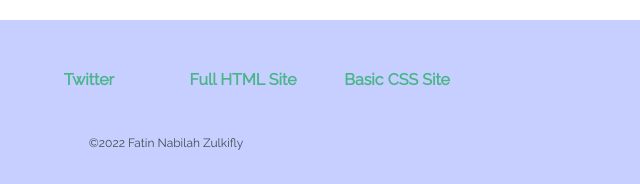
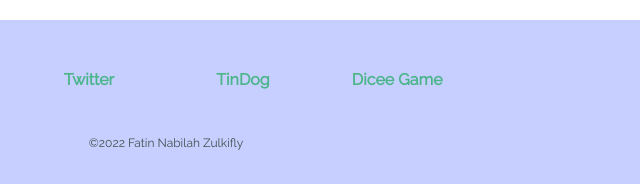
Before and after one commit to FatinNabilahZulkifly/my-site, a plain HTML site: page index.html in a window 1280 px wide. Shown: the part 2748-2932 px from the top of the page, 474-1114 px from the left. Drawn offline with Linux system fonts and the light colour scheme; a web font is replaced by a local one.

Commit message:
include dicee and tindog

```diff
--- a/index.html
+++ b/index.html
@@ -61,8 +61,8 @@
     <div class="bottom-container">
       <a class="footer-link" href="https://www.linkedin.com/in/fatin-nabilah-zulkifly-a71385158/">LinkedIn</a>
       <a class="footer-link" href="https://twitter.com/FatinZulkifly">Twitter</a>
-      <a class="footer-link" href="https://fatinnabilahzulkifly.github.io/cv/">Full HTML Site</a>
-      <a class="footer-link" href="https://fatinnabilahzulkifly.github.io/purple-site/">Basic CSS Site</a>
+      <a class="footer-link" href="https://fatinnabilahzulkifly.github.io/TinDog/">TinDog</a>
+      <a class="footer-link" href="https://fatinnabilahzulkifly.github.io/Dicee-Game/">Dicee Game</a>
       <p class="copyright">©2022 Fatin Nabilah Zulkifly</p>
     </div>
 
```
